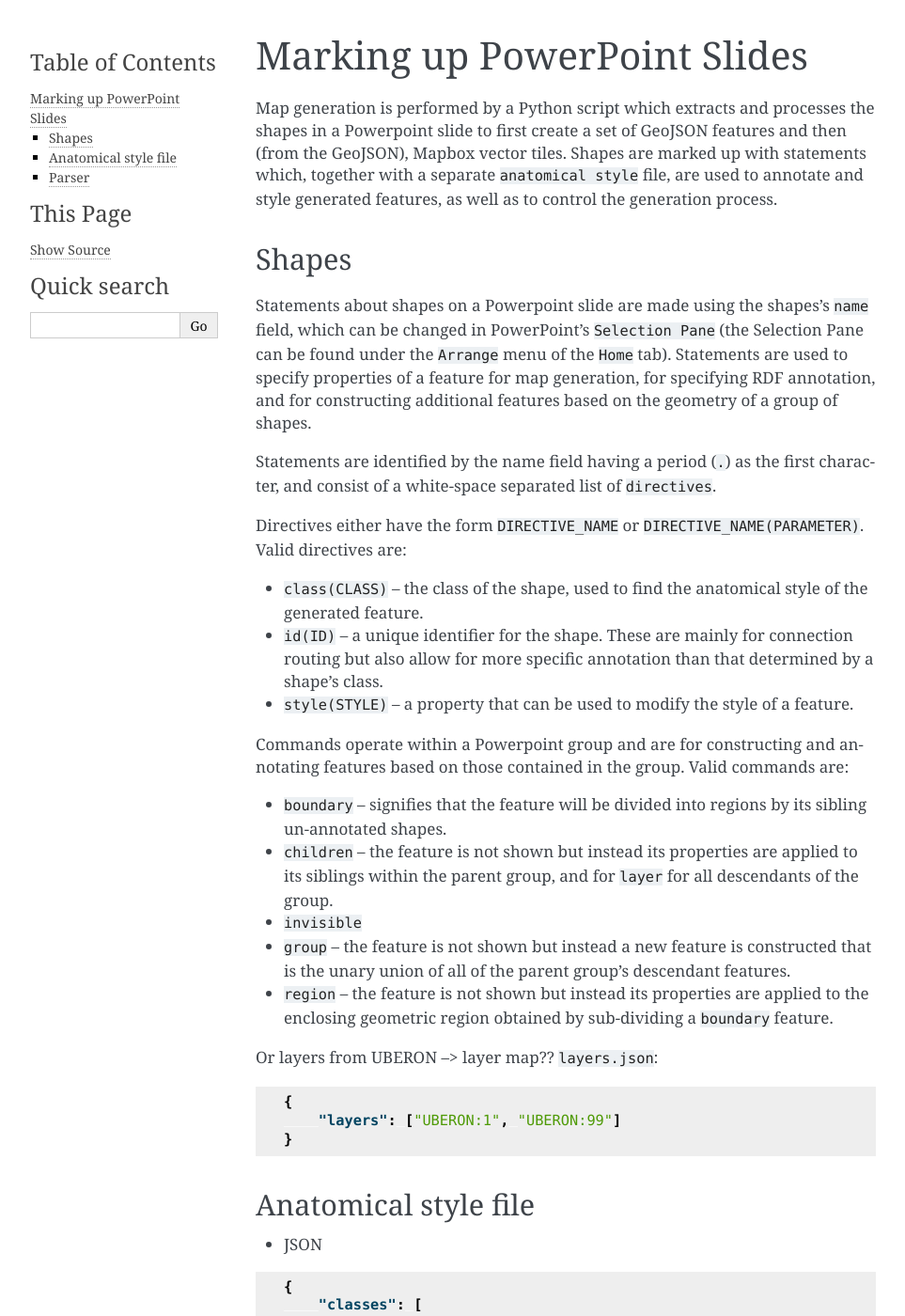
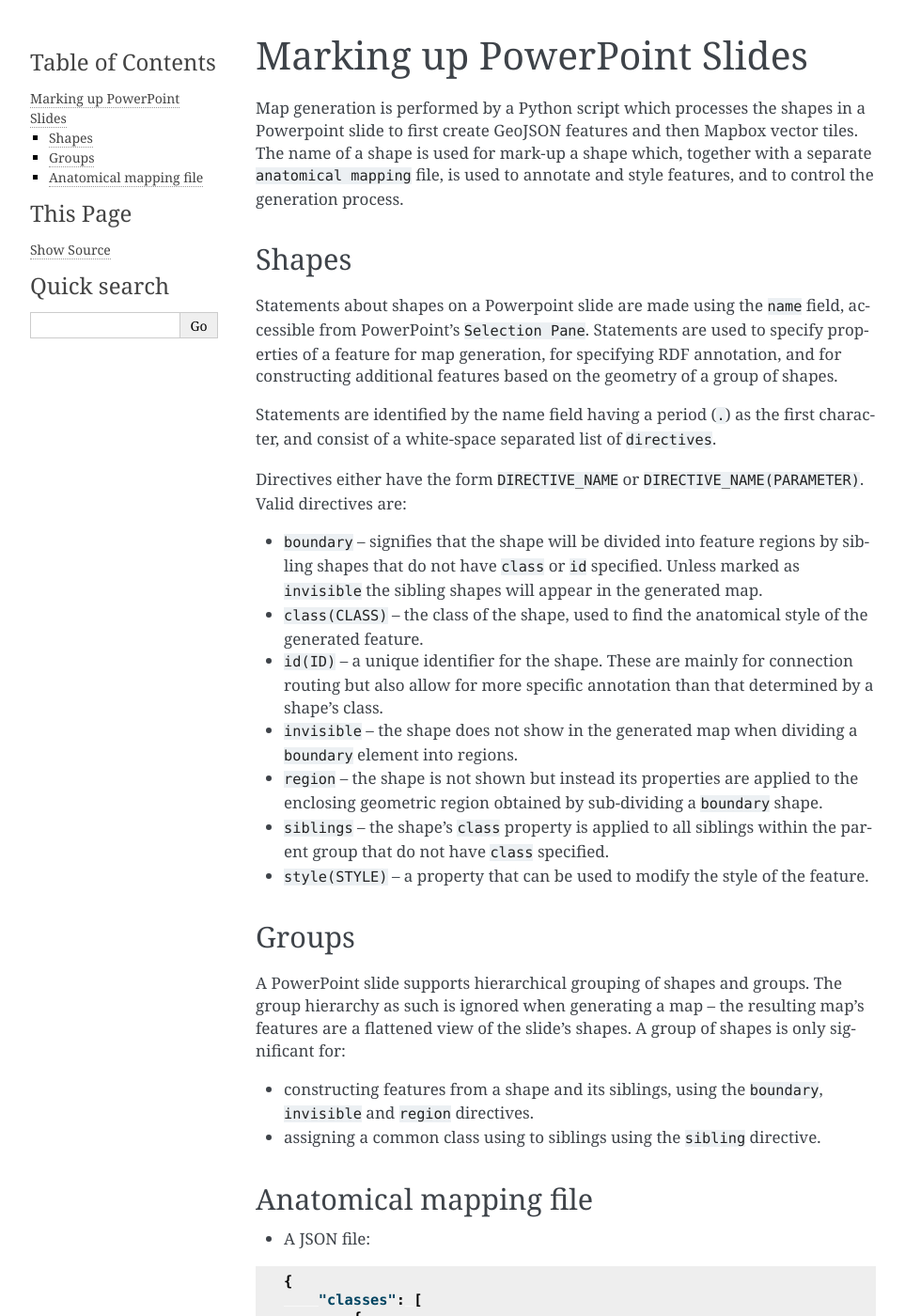
Before and after one commit to AnatomicMaps/flatmap-maker, a Sphinx documentation site: the page built from docs/Annotation.rst, in a window 1280 px wide and 1400 px high. Shown: the whole window at 94% size, without its empty margins (148-1111 px from the left). Built offline with Sphinx 7.4.7, drawn with Linux system fonts in a browser that asks for light colours; some of the changed text lies outside the part shown.

Commit message:
Update annotation and markup notes.

```diff
--- a/docs/Annotation.rst
+++ b/docs/Annotation.rst
@@ -2,35 +2,42 @@
 Marking up PowerPoint Slides
 ============================
 
-Map generation is performed by a Python script which extracts and processes the shapes in a Powerpoint slide to first create a set of GeoJSON features and then (from the GeoJSON), Mapbox vector tiles. Shapes are marked up with statements which, together with a separate ``anatomical style`` file, are used to annotate and style generated features, as well as to control the generation process.
+Map generation is performed by a Python script which processes the shapes in a Powerpoint slide to first create GeoJSON features and then Mapbox vector tiles. The name of a shape is used for mark-up a shape which, together with a separate ``anatomical mapping`` file, is used to annotate and style features, and to control the generation process.
 
 
 Shapes
 ------
 
-Statements about shapes on a Powerpoint slide are made using the shapes's ``name`` field, which can be changed in PowerPoint's ``Selection Pane`` (the Selection Pane can be found under the ``Arrange`` menu of the ``Home`` tab). Statements are used to specify properties of a feature for map generation, for specifying RDF annotation, and for constructing additional features based on the geometry of a group of shapes.
+Statements about shapes on a Powerpoint slide are made using the ``name`` field, accessible from PowerPoint's ``Selection Pane``. Statements are used to specify properties of a feature for map generation, for specifying RDF annotation, and for constructing additional features based on the geometry of a group of shapes.
 
 Statements are identified by the name field having a period (``.``) as the first character, and consist of a white-space separated list of ``directives``.
 
 Directives either have the form ``DIRECTIVE_NAME`` or ``DIRECTIVE_NAME(PARAMETER)``. Valid directives are:
 
+* ``boundary`` -- signifies that the shape will be divided into feature regions by sibling shapes that do not have ``class`` or ``id`` specified. Unless marked as ``invisible`` the sibling shapes will appear in the generated map.
 * ``class(CLASS)`` -- the class of the shape, used to find the anatomical style of the generated feature.
 * ``id(ID)`` -- a unique identifier for the shape. These are mainly for connection routing but also allow for more specific annotation than that determined by a shape's class.
-* ``style(STYLE)`` -- a property that can be used to modify the style of a feature.
+* ``invisible`` -- the shape does not show in the generated map when dividing a ``boundary`` element into regions.
+* ``region`` -- the shape is not shown but instead its properties are applied to the enclosing geometric region obtained by sub-dividing a ``boundary`` shape.
+* ``siblings`` -- the shape's ``class`` property is applied to all siblings within the parent group that do not have ``class`` specified.
+* ``style(STYLE)`` -- a property that can be used to modify the style of the feature.
 
-.. * ``label(TEXT)`` -- use thioverride any label defined for the feature's anatomical entity.
+.. * ``group`` -- the shape is not shown as a feature but instead a new feature is constructed that is the unary union of all of the parent group's descendant shapes.
+.. * ``label(TEXT)`` -- override any label defined for the feature's anatomical entity.
 .. * ``layer(ANATOMICAL_ID)`` -- the map source layer the feature is part of. If a layer hasn't been specified then the feature is assigned to a layer called ``composite``.
 .. * ``node(N)`` specifies the object to be a ``pointmap``, with ``N`` (``1``, ``2`` or ``3``) giving the node's class.
 .. * ``edge(SOURCE_ID, TARGET_ID)`` specifies the object to be an ``edgemap``, with ``SOURCE_ID`` and ``TARGET_ID`` giving the identifiers of the respective source and target nodes.
 
 
-Commands operate within a Powerpoint group and are for constructing and annotating features based on those contained in the group. Valid commands are:
+Groups
+------
 
-* ``boundary`` -- signifies that the feature will be divided into regions by its sibling un-annotated shapes.
-* ``children`` -- the feature is not shown but instead its properties are applied to its siblings within the parent group, and for ``layer`` for all descendants of the group.
-* ``invisible``
-* ``group`` -- the feature is not shown but instead a new feature is constructed that is the unary union of all of the parent group's descendant features.
-* ``region`` -- the feature is not shown but instead its properties are applied to the enclosing geometric region obtained by sub-dividing a ``boundary`` feature.
+A PowerPoint slide supports hierarchical grouping of shapes and groups. The group hierarchy as such is ignored when generating a map -- the resulting map's features are a flattened view of the slide's shapes. A group of shapes is only significant for:
+
+* constructing features from a shape and its siblings, using the ``boundary``, ``invisible`` and ``region`` directives.
+* assigning a common class using to siblings using the ``sibling`` directive.
+
+
 
 .. source/target/via
 
@@ -39,20 +46,16 @@ Commands operate within a Powerpoint group and are for constructing and annotati
 .. Do we allow a slide notes field to specify ``layer()``??
 
 
-Or layers from UBERON --> layer map?? ``layers.json``:
-
-.. code-block:: json
-
-    {
-        "layers": ["UBERON:1", "UBERON:99"]
-    }
+.. Or layers from UBERON --> layer map?? ``layers.json``:
 
 
 
-Anatomical style file
----------------------
 
-* JSON
+
+Anatomical mapping file
+-----------------------
+
+* A JSON file:
 
 .. code-block:: json
 
@@ -60,15 +63,19 @@ Anatomical style file
         "classes": [
             {
                 "class": "CLASS",
-                "entity": "ONTOLOGY_ID",
+                "entity": "ANATOMICAL_ID",
                 "label": "FALLBACK_LAYER_TEXT",
                 "layer": "LAYER_ID"
+            },
+            {
+                "class": "spinal_1",
+                "entity": "UBERON:999"
             }
         ],
         "features": [
             {
                 "id": "ID",
-                "entity": "ONTOLOGY_ID",
+                "entity": "ANATOMICAL_ID",
                 "label": "FALLBACK_LAYER_TEXT"
             }
         ]
```
Also changed, not shown: other parts of docs/Annotation.rst (+5 -5 lines).
